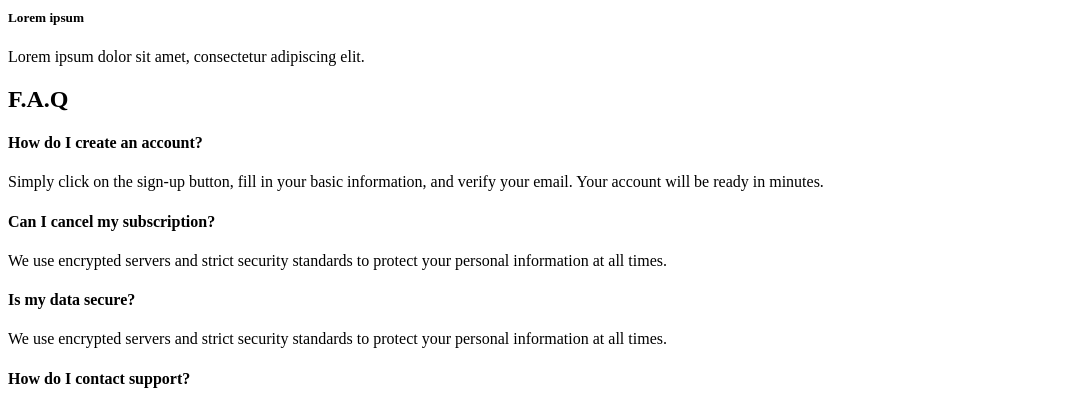
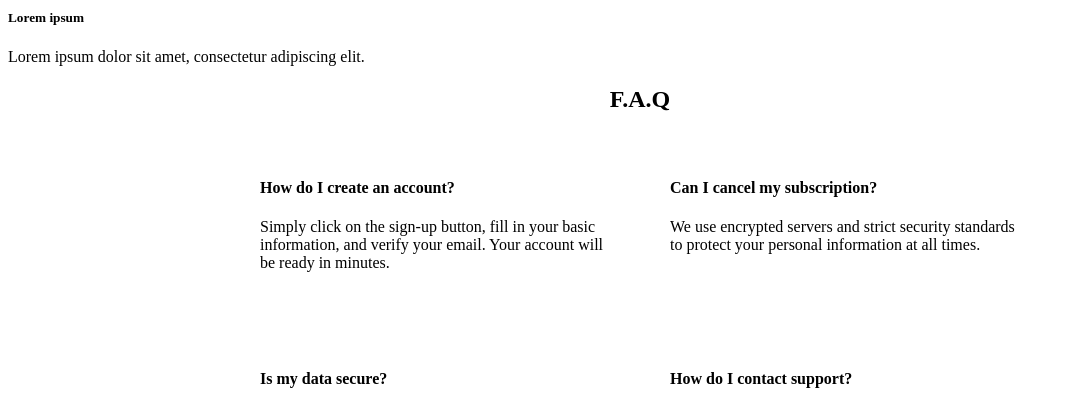
Before and after one commit to klajdimuzhaqi/holbertonschool-web-development, a plain HTML site: page html_advanced/index.html in a window 1280 px wide. Shown: the part 2993-3399 px from the top of the page, without its empty margins (0-1069 px from the left). Drawn offline with Linux system fonts and the light colour scheme.

Commit message:
FAQ UPDATE

```diff
--- a/html_advanced/styles.css
+++ b/html_advanced/styles.css
@@ -35,3 +35,21 @@ nav {
     font-size: 15px;
     font-weight: bold;
 }
+
+.faq h2 {
+    text-align: center;
+}
+
+.faq-row {
+    display: flex;
+    justify-content: center;
+    gap: 30px;
+    margin-top: 30px;
+}
+
+.faq-item {
+    width: 350px;
+    text-align: left;
+    padding: 15px;
+    border-radius: 8px;
+}
```
